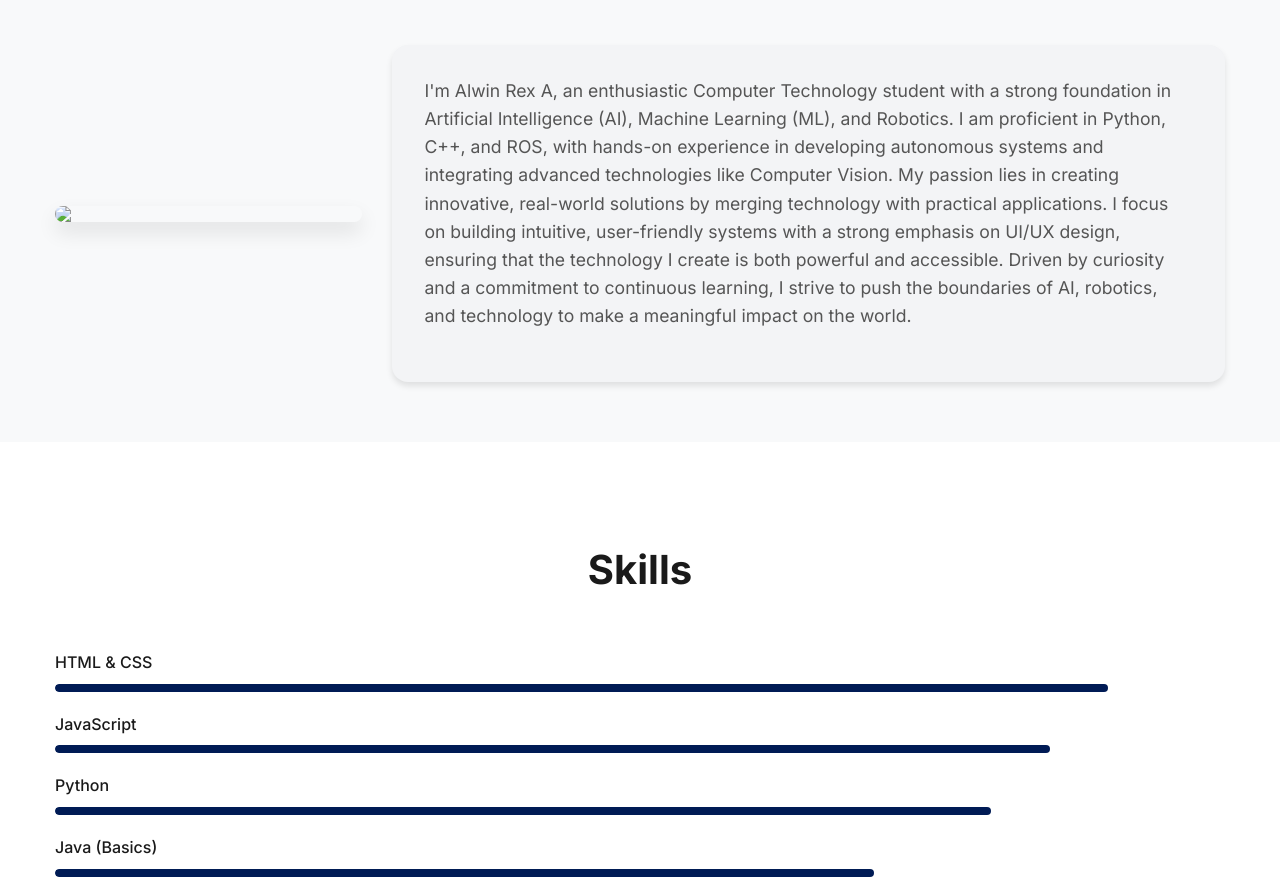
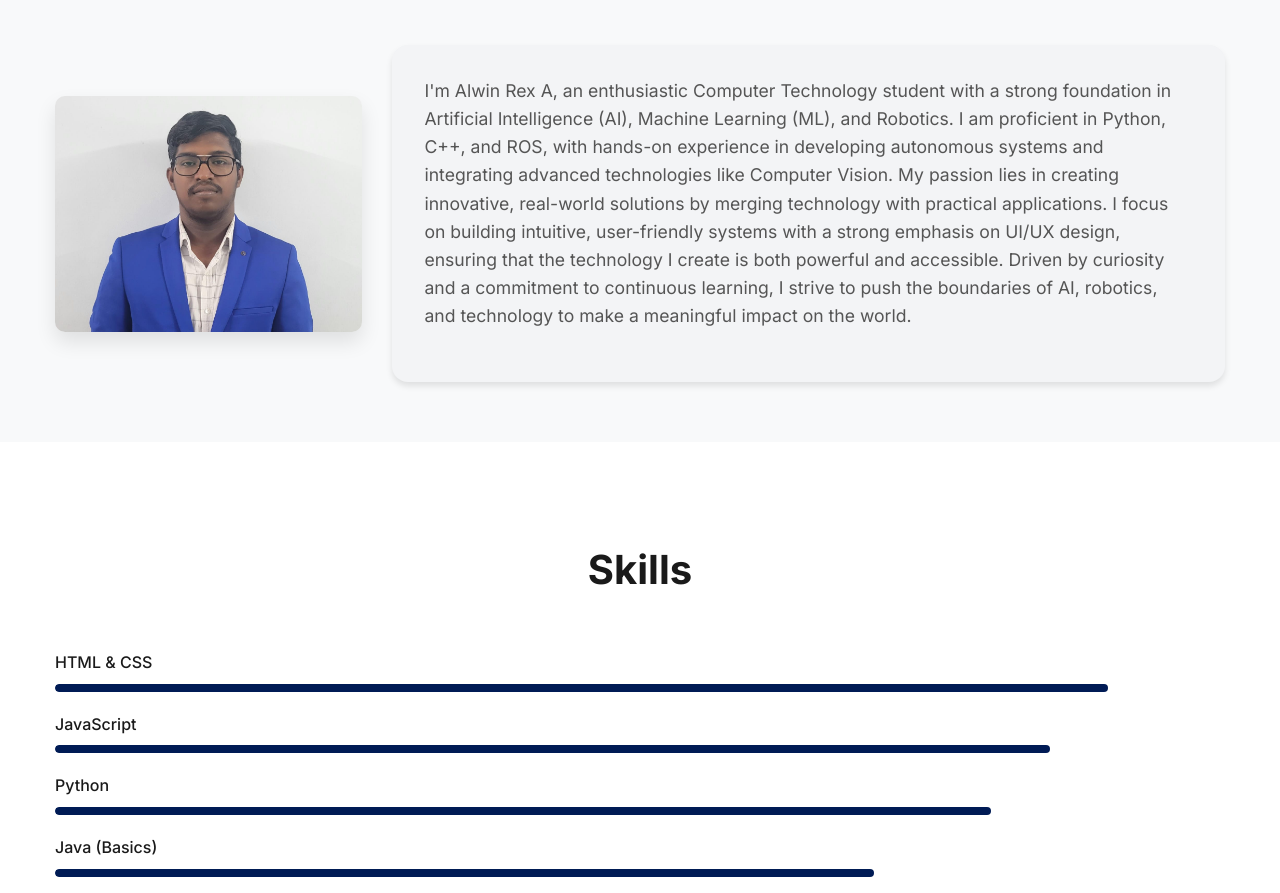
Before and after one commit to AlwinRex95/NM-Project, a plain HTML site: page NM Project/index.html in a window 1280 px wide. Shown: the part 927-1820 px from the top of the page. Drawn offline with Linux system fonts and the light colour scheme.

Commit message:
Update index.html

```diff
--- a/NM Project/index.html
+++ b/NM Project/index.html
@@ -796,7 +796,7 @@ textarea {
           <div class="about-content">
             <!-- About Image -->
             <div class="about-image">
-              <img src="image.jpeg.jpg"  loading="lazy">
+              <img src="passportphoto.jpg.jpg"  loading="lazy">
             </div>
 
             <!-- About Text -->
```
